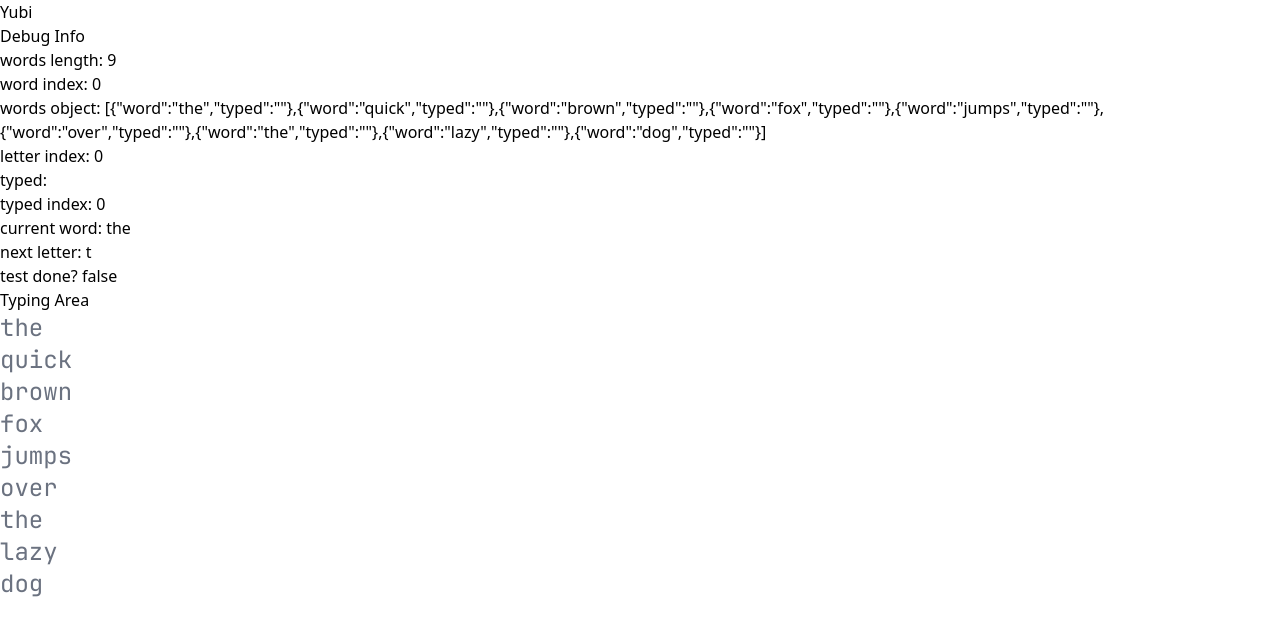
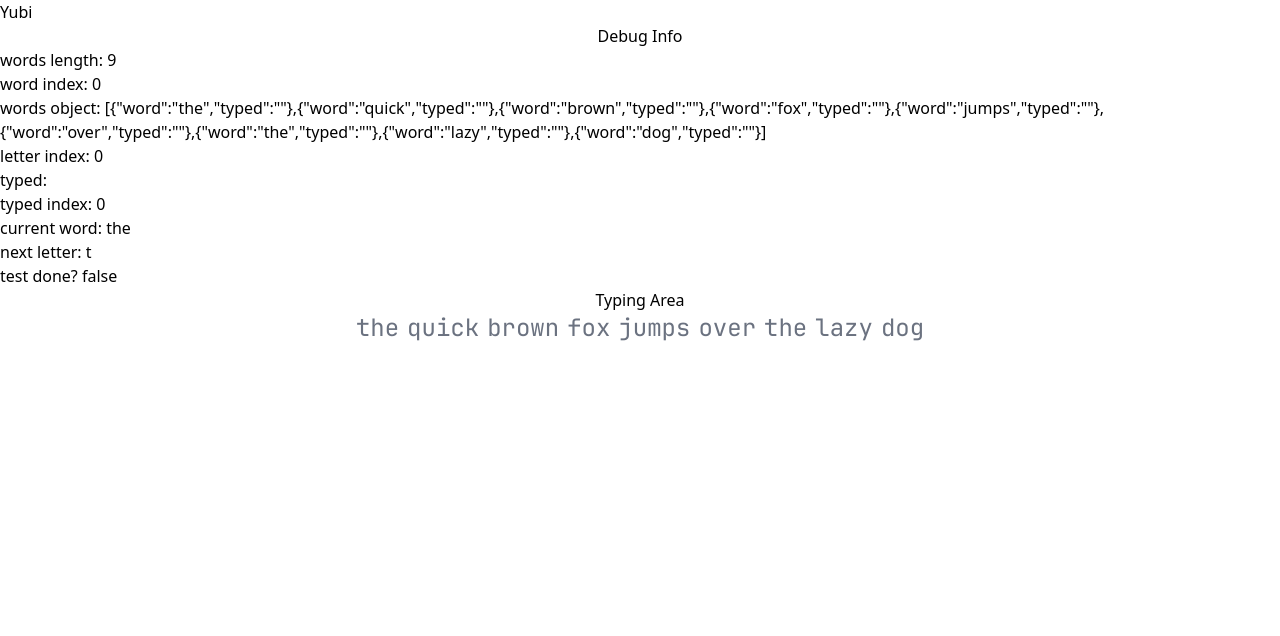
Before and after one commit to datle-dev/yubi, a React (Vite) app in the folder frontend/: page / in a window 1280 px wide. Shown: the top 636 px of the page. Built offline with nearby package versions, Linux system fonts and the light colour scheme.

Commit message:
Add basic layout for typing area

```diff
--- a/frontend/src/components/TypingTest.jsx
+++ b/frontend/src/components/TypingTest.jsx
@@ -120,9 +120,9 @@ const TypingTest = () => {
 
   return (
     <>
-      <div>
+      <div className="flex flex-col justify-center items-center">
+        <h2>Debug Info</h2>
         <div>
-          <h2>Debug Info</h2>
           <p>words length: {words.length}</p>
           <p>word index: {wordIndex}</p>
           <p>words object: {JSON.stringify(wordsObject)}</p>
@@ -134,8 +134,8 @@ const TypingTest = () => {
           <p>test done? {String(isTestDone)}</p>
         </div>
         {isTestDone && <h2>Test done!</h2>}
-        <div>
-          <h2>Typing Area</h2>
+        <h2>Typing Area</h2>
+        <div className="flex justify-start flex-wrap">
           {wordsObject.map((wordObject, index) => {
             return (
               <Word
--- a/frontend/src/components/Word.jsx
+++ b/frontend/src/components/Word.jsx
@@ -31,7 +31,7 @@ export default function Word({ word, typed }) {
 
   return (
     <>
-      <div className="text-2xl font-mono">{renderLetters()}</div>
+      <div className="text-2xl font-mono mx-1">{renderLetters()}</div>
     </>
   );
 }
```
